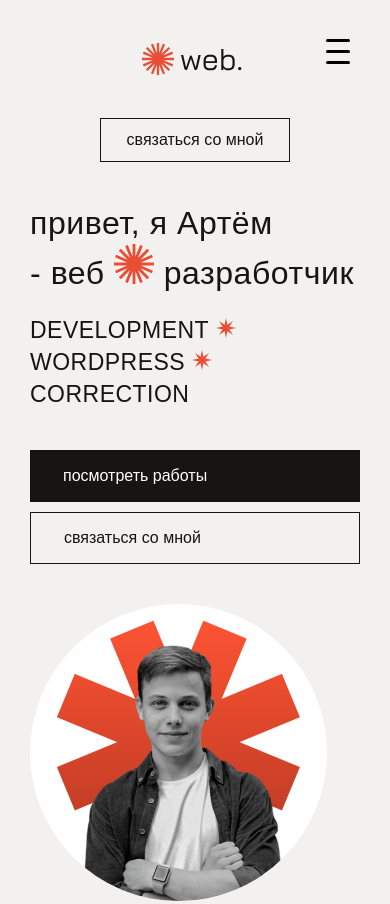
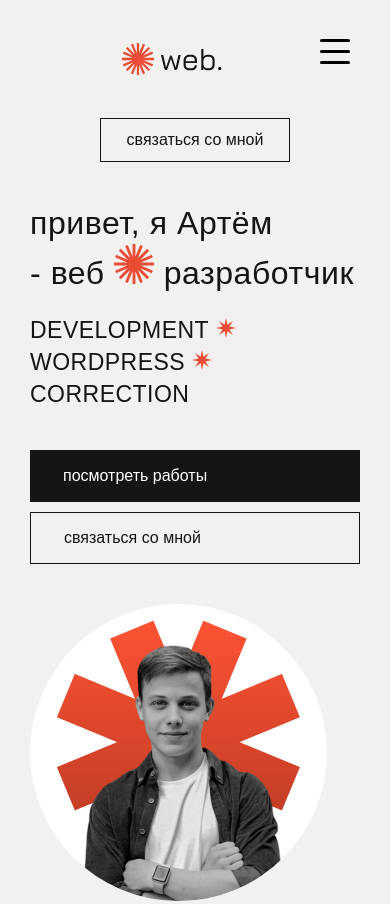
Before and after one commit to mkdir-s/cv, a plain HTML site: page index.html in a window 390 px wide. Shown: the top 904 px of the page. Drawn offline with nearby package versions, Linux system fonts and the light colour scheme; a web font is replaced by a local one.

Commit message:
fix: fix padding for burger menu

```diff
--- a/assets/css/media.css
+++ b/assets/css/media.css
@@ -162,12 +162,16 @@
   .header-nav__menu-item + .header-nav__menu-item {
     margin-top: 20px;
   }
+  .header__logo {
+    margin-right: 40px;
+  }
   .header__burger {
     display: block;
     position: absolute;
     background-color: transparent;
     top: 40px;
     right: 40px;
+    padding: 15px;
   }
   .swiper-slide__item-img {
     width: 100%;
```
